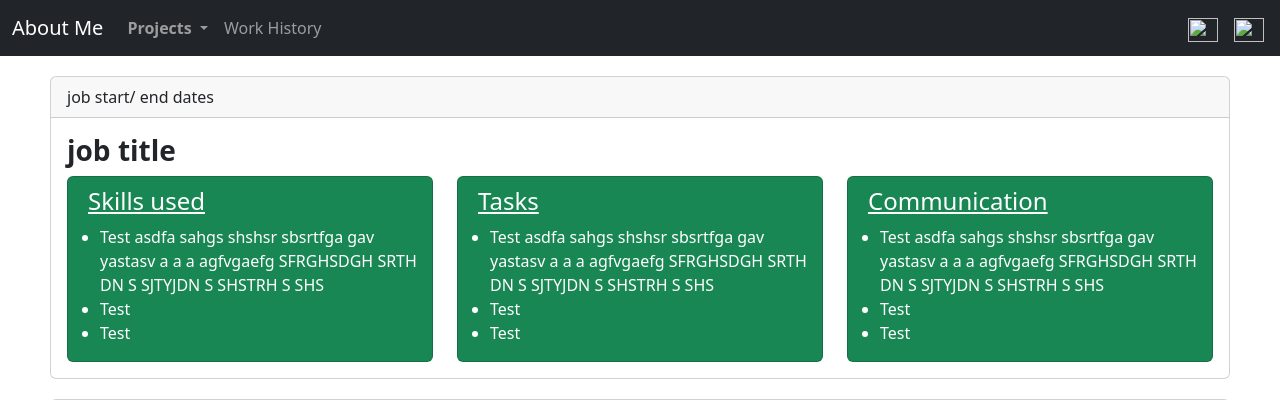
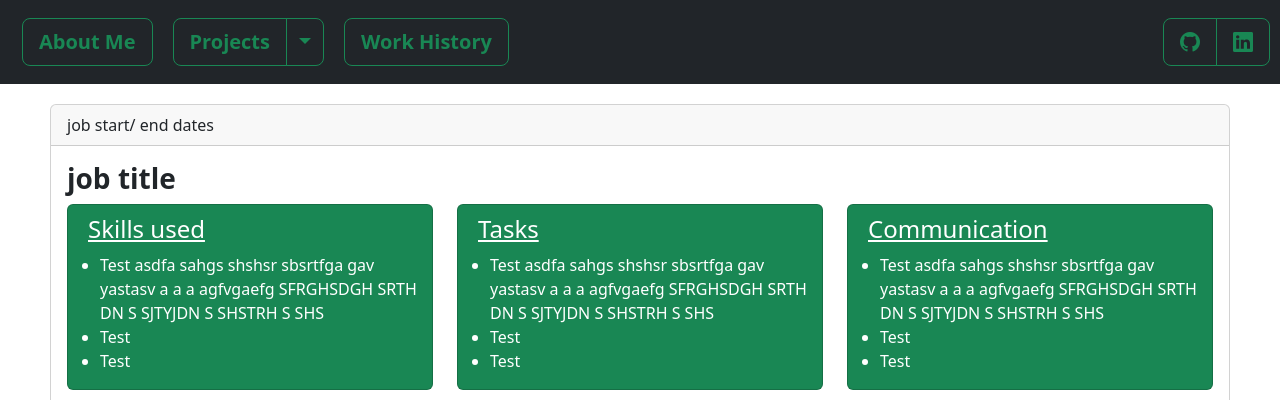
Before and after one commit to KingBubIII/portfolio_website, a Django app: page /about-me/work-history in a window 1280 px wide. Shown: the top 400 px of the page. Run offline with Django 5.2, Linux system fonts and the light colour scheme.

Commit message:
touched up navbar visually and added links to connect the website and social media

```diff
--- /dev/null
+++ b/devsite/me_info/static/CSS/navbar.css
@@ -0,0 +1,7 @@
+.margin-needed {
+    margin: 10px 10px;
+}
+
+.btn {
+    font-weight: bold;
+}
--- a/devsite/me_info/templates/me_info/navbar.html
+++ b/devsite/me_info/templates/me_info/navbar.html
@@ -1,3 +1,5 @@
+{% load static %}
+
 <!doctype html>
 <html lang="en">
   <head>
@@ -5,44 +7,38 @@
     <meta name="viewport" content="width=device-width, initial-scale=1">
     <title>Bootstrap demo</title>
     <link href="https://cdn.jsdelivr.net/npm/bootstrap@5.3.3/dist/css/bootstrap.min.css" rel="stylesheet" integrity="sha384-QWTKZyjpPEjISv5WaRU9OFeRpok6YctnYmDr5pNlyT2bRjXh0JMhjY6hW+ALEwIH" crossorigin="anonymous">
+    <link rel="stylesheet" href="{% static 'css/navbar.css' %}">
+    <link rel="stylesheet" href="https://cdn.jsdelivr.net/npm/bootstrap-icons@1.11.3/font/bootstrap-icons.min.css">
   </head>
   <body>
     <nav class="navbar bg-dark navbar-expand-lg" data-bs-theme="dark">
       <div class="container-fluid">
-        <a class="navbar-brand" href="#">About Me</a>
         <div class="collapse navbar-collapse" id="navbarNavDropdown">
           <ul class="navbar-nav">
-            <li class="nav-item dropdown">
-              <a class="nav-link dropdown-toggle" href="#" role="button" data-bs-toggle="dropdown" aria-expanded="false">
-                <b>Projects</b>
-              </a>
-              <ul class="dropdown-menu">
-                <li><a class="dropdown-item" href="#">Action</a></li>
-                <li><a class="dropdown-item" href="#">Another action</a></li>
-                <li><a class="dropdown-item" href="#">Something else here</a></li>
-              </ul>
+            <li><a class="margin-needed btn btn-outline-success btn-lg" href="/about-me/intro">About Me</a></li>
+            <li>
+              <div class="margin-needed btn-group">
+                <button type="button" class="test btn btn-outline-success btn-lg">Projects</button>
+                <button type="button" class="test btn btn-outline-success btn-lg dropdown-toggle dropdown-toggle-split" data-bs-toggle="dropdown" aria-expanded="false">
+                  <span class="visually-hidden">Toggle Dropdown</span>
+                </button>
+                <ul class="dropdown-menu">
+                  <li><a class="dropdown-item" href="#">All Projects</a></li>
+                  <li><hr class="dropdown-divider"></li>
+                  <li><a class="dropdown-item" href="#">Project1</a></li>
+                  <li><a class="dropdown-item" href="#">Project2</a></li>
+                  <li><a class="dropdown-item" href="#">Project3</a></li>
+                </ul>
+              </div>
             </li>
-
-            <li class="nav-item">
-              <a class="nav-link" href="#">Work History</a>
-            </li>
+            <li><a class="margin-needed btn btn-outline-success btn-lg" href="/about-me/work-history">Work History</a></li>
           </ul>
         </div>
       </div>
 
-      <div class="collapse navbar-collapse" id="navbarNavDropdown">
-        <ul class="navbar-nav">
-          <li class="nav-item">
-            <a class="navbar-brand" href="GitHub">
-              <img src="" width="30" height="24">
-            </a>
-          </li>
-          <li class="nav-item">
-            <a class="navbar-brand" href="LinkedIn">
-              <img src="" width="30" height="24">
-            </a>
-          </li>
-        </ul>
+      <div class="btn-group btn-group-lg" style="margin: 10px 10px">
+        <a href="https://github.com/KingBubIII" target="_blank" rel="noopener noreferrer" class="btn btn-outline-success"><i class="bi bi-github"></i></a>
+        <a href="https://linkedin.com/in/caleb-richardson-368572168" target="_blank" rel="noopener noreferrer" class="btn btn-outline-success"><i class="bi bi-linkedin"></i></a>
       </div>
     </nav>
 
--- a/devsite/me_info/views.py
+++ b/devsite/me_info/views.py
@@ -6,7 +6,9 @@ from os import listdir
 def intro(request):
     images_dir = listdir(str(BASE_DIR)+"\\devsite\\me_info\\static\\img\\")
     images_paths = [MEDIA_URL+img for img in images_dir]
-    # inital_image_path = images_paths.pop(0)
+
+    navbar_links = {"about_me":"intro", "projects": "projects", "work_history": "work-history"}
+
     context = {"image_paths": images_paths}
     return render(request, "me_info\\intro.html", context)
 
```
